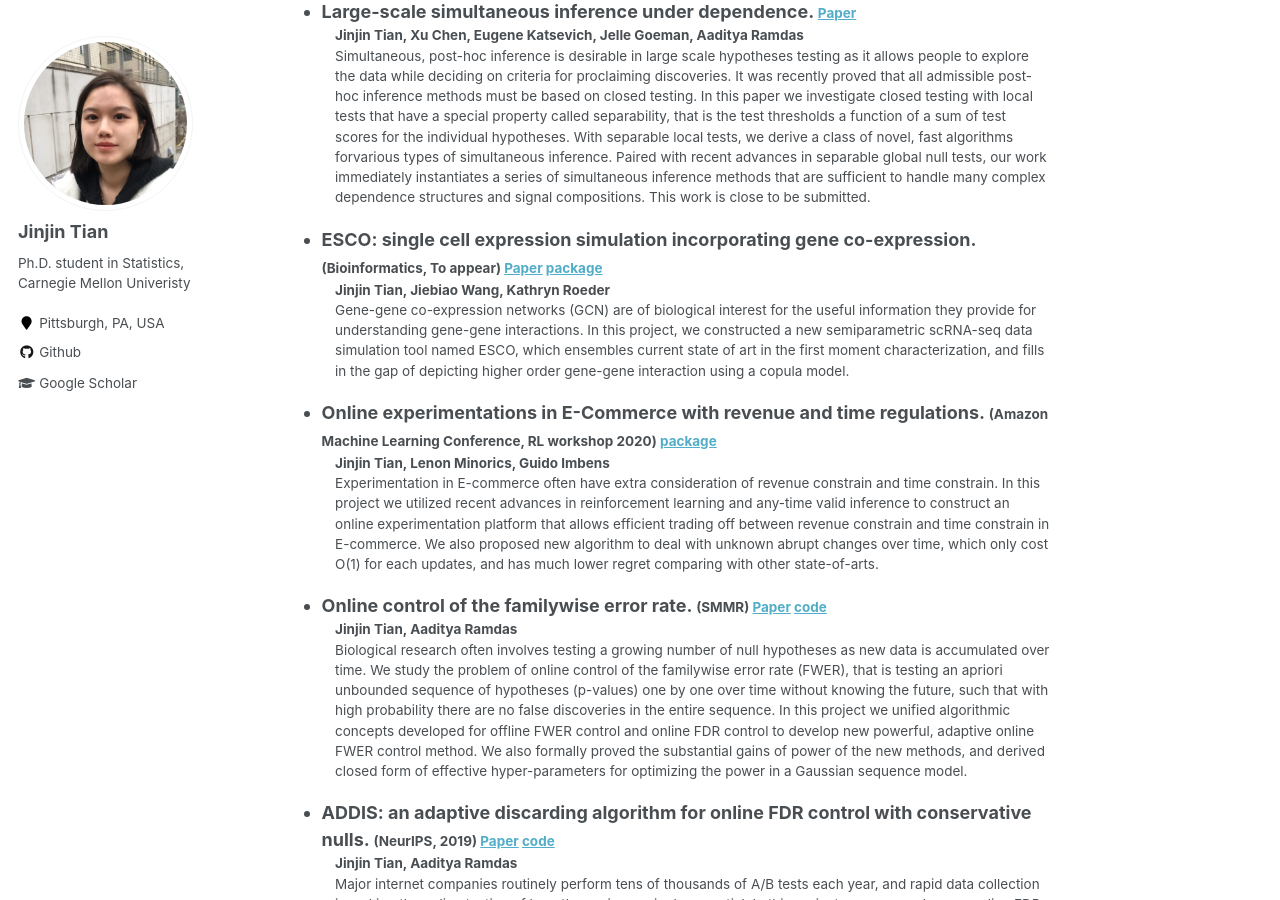
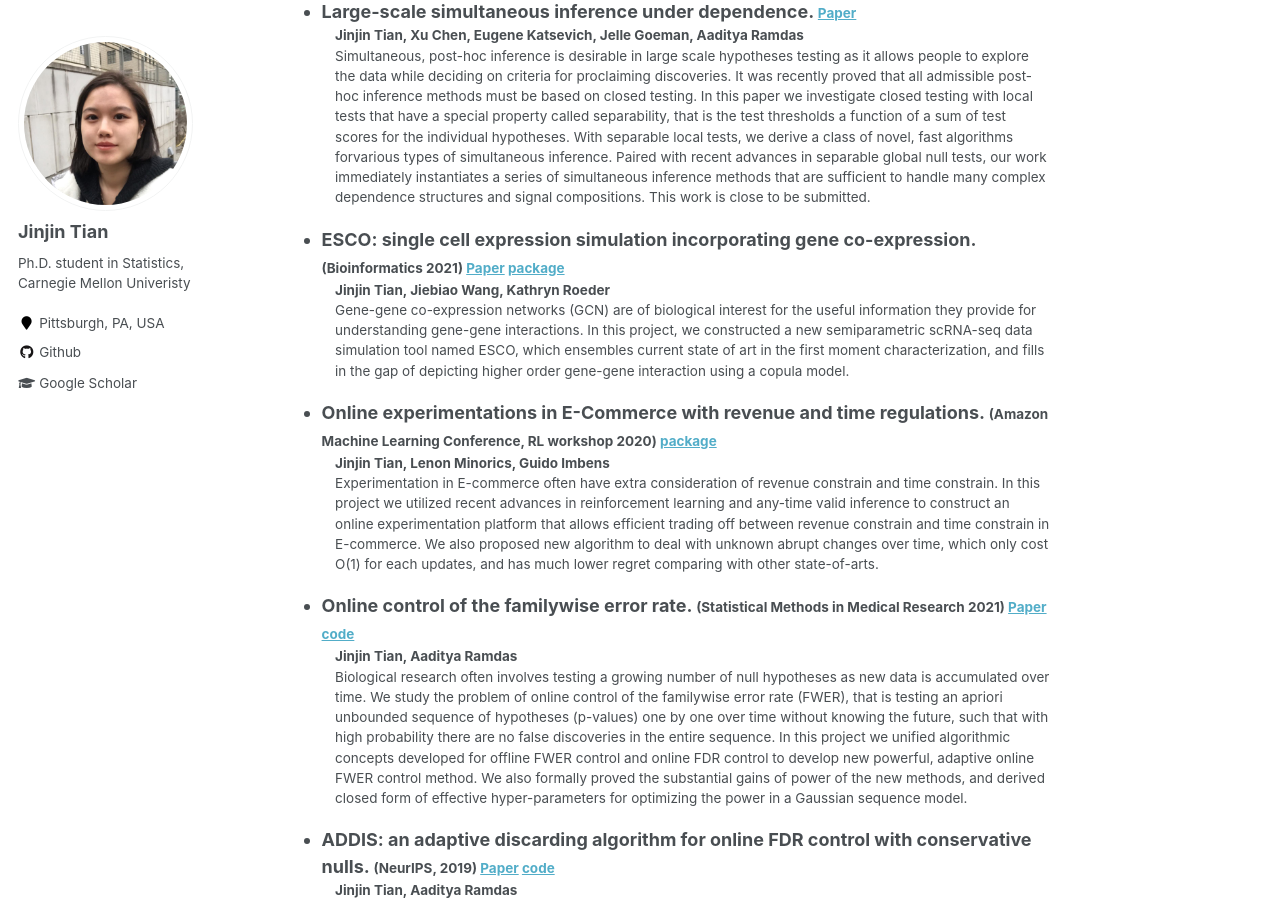
Before and after one commit to JINJINT/jinjint.github.io, a Jekyll site: the page built from _pages/about.md, in a window 1280 px wide and 900 px high, scrolled down 1315 px. Built offline with Jekyll 4.4.1, drawn with Linux system fonts in a browser that asks for light colours.

Commit message:
add paper

```diff
--- a/_pages/about.md
+++ b/_pages/about.md
@@ -51,7 +51,7 @@ Publications and preprints
 : **Jinjin Tian, Xu Chen, Eugene Katsevich, Jelle Goeman, Aaditya Ramdas**
 : Simultaneous, post-hoc inference is desirable in large scale hypotheses testing as it allows people to explore the data while deciding on criteria for proclaiming discoveries. It was recently proved that all admissible post-hoc inference methods must be based on closed testing. In this paper we investigate closed testing with local tests that have a special property called separability, that is the test thresholds a function of a sum of test scores for the individual hypotheses. With separable local tests, we derive a class of novel, fast algorithms forvarious types of simultaneous inference. Paired with recent advances in separable global null tests, our work immediately instantiates a series of simultaneous inference methods that are sufficient to handle many complex dependence structures and signal compositions. This work is close to be submitted.
 
-* ESCO: single cell expression simulation incorporating gene co-expression. <small> (Bioinformatics, To appear) [Paper](https://www.biorxiv.org/content/10.1101/2020.10.20.347211v1)  [package](https://github.com/JINJINT/ESCO)</small>
+* ESCO: single cell expression simulation incorporating gene co-expression. <small> (Bioinformatics 2021) [Paper](https://academic.oup.com/bioinformatics/advance-article/doi/10.1093/bioinformatics/btab116/6149079?guestAccessKey=64c91aa4-1d5e-42da-92df-678b1b08af79)  [package](https://github.com/JINJINT/ESCO)</small>
 : **Jinjin Tian, Jiebiao Wang, Kathryn Roeder**
 : Gene-gene co-expression networks (GCN) are of biological interest for the useful information they provide for understanding gene-gene interactions. In this project, we constructed a new semiparametric scRNA-seq data simulation tool named ESCO, which ensembles current state of art in the first moment characterization, and fills in the gap of depicting higher order gene-gene interaction using a copula model.
 
@@ -61,7 +61,7 @@ Publications and preprints
 : Experimentation in E-commerce often have extra consideration of revenue constrain and time constrain. In this project we utilized recent advances in reinforcement learning and any-time valid inference to construct an online experimentation platform that allows efficient trading off between revenue constrain and time constrain in E-commerce. We also proposed new algorithm to deal with unknown abrupt changes over time, which only cost O(1) for each updates, and has much lower regret comparing with other state-of-arts.
 
 
-* Online control of the familywise error rate.                                                         <small>(SMMR) [Paper](https://journals.sagepub.com/eprint/AYRRKZX7XMTVHKCFYBJY/full) [code](https://github.com/JINJINT/onlineFWER) </small>
+* Online control of the familywise error rate.                                                         <small>(Statistical Methods in Medical Research 2021) [Paper](https://journals.sagepub.com/eprint/AYRRKZX7XMTVHKCFYBJY/full) [code](https://github.com/JINJINT/onlineFWER) </small>
 : **Jinjin Tian, Aaditya Ramdas**
 : Biological research often involves testing a growing number of null hypotheses as new data is accumulated over time. We study the problem of online control of the familywise error rate (FWER), that is testing an apriori unbounded sequence of hypotheses (p-values) one by one over time without knowing the future, such that with high probability there are no false discoveries in the entire sequence. In this project we unified algorithmic concepts developed for offline FWER control and online FDR control to develop new powerful, adaptive online FWER control method. We also formally proved the substantial gains of power of the new methods, and derived closed form of effective hyper-parameters for optimizing the power in a Gaussian sequence model.
 
```
